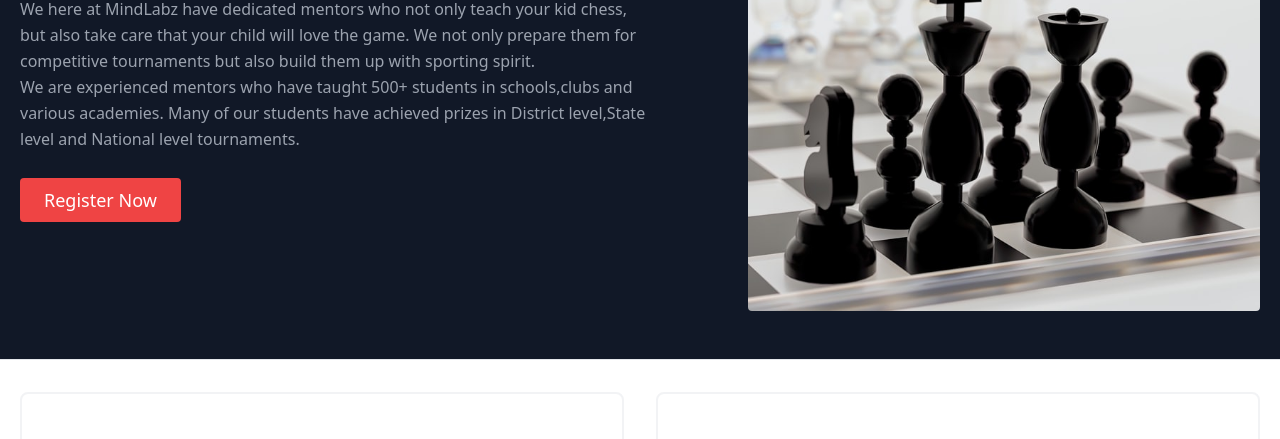
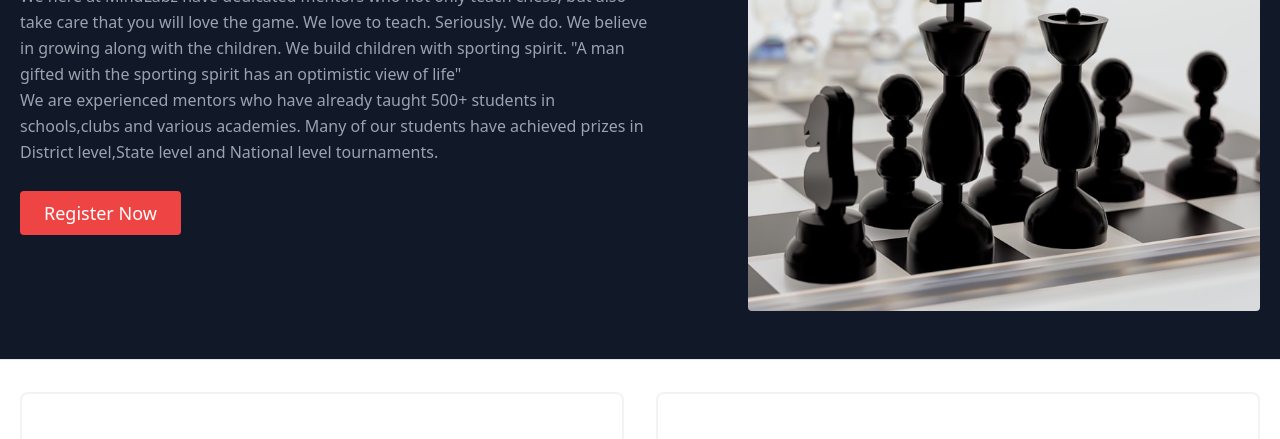
Before and after one commit to iamgirishreddy/MindLabz2.0, a plain HTML site: page index.html in a window 1280 px wide. Shown: the part 244-683 px from the top of the page. Drawn offline with nearby package versions, Linux system fonts and the light colour scheme.

Commit message:
Hero Title

```diff
--- a/index.html
+++ b/index.html
@@ -45,7 +45,7 @@
             <h1 class="title-font sm:text-4xl text-3xl mb-4 font-medium text-white">Welcome to our Chess Club
               <br class="hidden lg:inline-block">
             </h1>
-            <p class="mb-8 leading-relaxed"><span> We here at MindLabz have dedicated mentors who not only teach your kid chess, but also take care that your child will love the game. We not only prepare them for competitive tournaments but also build them up with sporting spirit.</span> <br> <span>We are experienced mentors who have taught 500+ students in schools,clubs and various academies. Many of our students have achieved prizes in District level,State level and National level tournaments.</span>
+            <p class="mb-8 leading-relaxed"><span> We here at MindLabz have dedicated mentors who not only teach chess, but also take care that you will love the game. We love to teach. Seriously. We do. We believe in growing along with the children. We build children with sporting spirit. "A man gifted with the sporting spirit has an optimistic view of life"</span> <br> <span>We are experienced mentors who have already taught 500+ students in schools,clubs and various academies. Many of our students have achieved prizes in District level,State level and National level tournaments.</span>
               <br> <br>
               <a href="index.html#ContactUs"><input type="submit" name="Register Now" class="text-white bg-red-500 border-0 py-2 px-6 focus:outline-none hover:bg-red-600 rounded text-lg" value="Register Now" /></a></p>
           </div>
@@ -263,10 +263,12 @@
             </div>
 
             <div class="p-4 md:w-1/2 w-full">
+                <!-- <details > <summary class="mt-3 text-red-500 inline-flex items-center"> Load More </button> </summary> </details> -->
               <div class="h-full bg-gray-100 p-8 rounded">
                 <svg xmlns="http://www.w3.org/2000/svg" fill="currentColor" class="block w-5 h-5 text-gray-400 mb-4" viewBox="0 0 975.036 975.036">
                   <path d="M925.036 57.197h-304c-27.6 0-50 22.4-50 50v304c0 27.601 22.4 50 50 50h145.5c-1.9 79.601-20.4 143.3-55.4 191.2-27.6 37.8-69.399 69.1-125.3 93.8-25.7 11.3-36.8 41.7-24.8 67.101l36 76c11.6 24.399 40.3 35.1 65.1 24.399 66.2-28.6 122.101-64.8 167.7-108.8 55.601-53.7 93.7-114.3 114.3-181.9 20.601-67.6 30.9-159.8 30.9-276.8v-239c0-27.599-22.401-50-50-50zM106.036 913.497c65.4-28.5 121-64.699 166.9-108.6 56.1-53.7 94.4-114.1 115-181.2 20.6-67.1 30.899-159.6 30.899-277.5v-239c0-27.6-22.399-50-50-50h-304c-27.6 0-50 22.4-50 50v304c0 27.601 22.4 50 50 50h145.5c-1.9 79.601-20.4 143.3-55.4 191.2-27.6 37.8-69.4 69.1-125.3 93.8-25.7 11.3-36.8 41.7-24.8 67.101l35.9 75.8c11.601 24.399 40.501 35.2 65.301 24.399z"></path>
                 </svg>
+
                 <p class="leading-relaxed mb-6">very helpful and insightful, gave me the tools I needed to improve at my game.</p>
                 <a class="inline-flex items-center">
                   <!-- <img alt="testimonial" src="https://dummyimage.com/107x107" class="w-12 h-12 rounded-full flex-shrink-0 object-cover object-center"> -->
@@ -276,6 +278,7 @@
                   </span>
                 </a>
               </div>
+
             </div>
 
 
```
